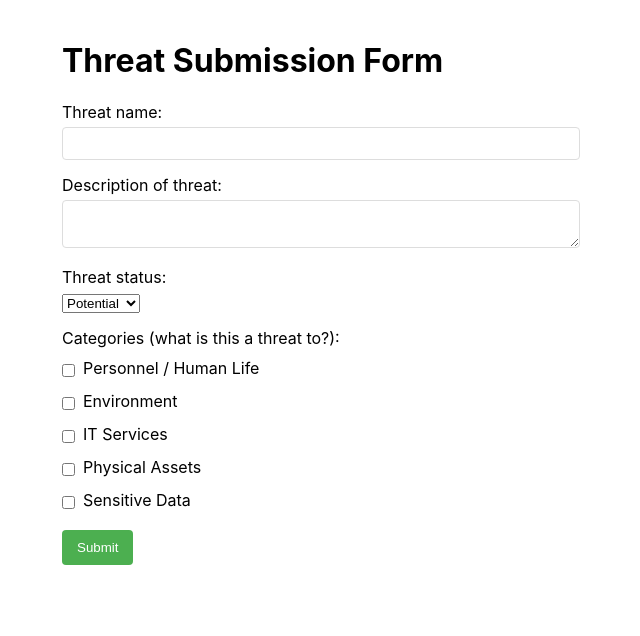
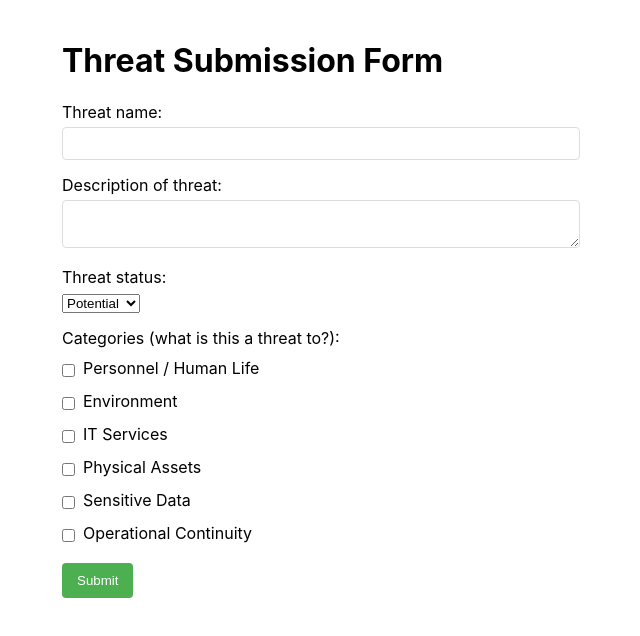
Before and after one commit to aaronrjackson/TIMS, a React (Create React App) app in the folder frontend/: page /form in a window 1280 px wide. Shown: the top 636 px of the page, without its empty margins (328-968 px from the left). Built offline with nearby package versions, Linux system fonts and the light colour scheme.

Commit message:
added additional category option

```diff
--- a/frontend/src/Form.js
+++ b/frontend/src/Form.js
@@ -8,6 +8,7 @@ function Form() {
     'IT Services',
     'Physical Assets',
     'Sensitive Data',
+    'Operational Continuity'
   ];
 
   const statusOptions = [
```
